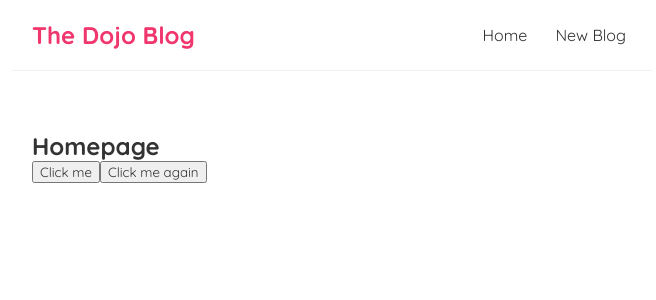
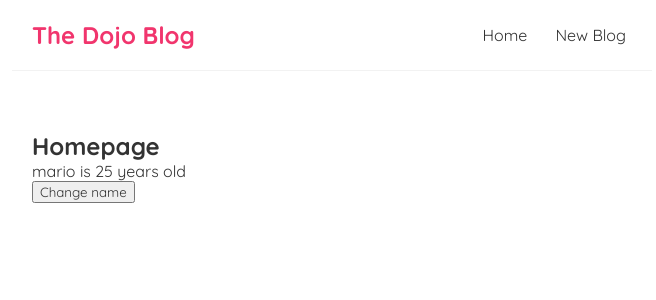
Before and after one commit to MaGo0506/dojo-blogs, a React (Create React App) app: page / in a window 1280 px wide. Shown: the top 300 px of the page, without its empty margins (308-964 px from the left). Built offline with nearby package versions, Linux system fonts and the light colour scheme.

Commit message:
Using State (useState hook)

```diff
--- a/src/components/Home.js
+++ b/src/components/Home.js
@@ -1,18 +1,19 @@
+import {useState} from "react";
 
 export const Home = () => {
-    const handleClick = (event) => {
-        console.log('hello, ninjas', event.target)
-    }
+    const [name, setName] = useState('mario'),
+        [age, setAge] = useState(25)
 
-    const handleClickAgain = (name, e) => {
-        console.log('hello ' + name + ' ' + e.target)
+    const handleClick = () => {
+        name === 'mario' ? setName('ryu') : setName('mario');
+        age === 25 ? setAge(20) : setAge(25);
     }
 
     return (
         <div>
             <h2>Homepage</h2>
-            <button onClick={handleClick}>Click me</button>
-            <button onClick={(e) => handleClickAgain('mario', e)}>Click me again</button>
+            <p>{ name } is { age } years old</p>
+            <button onClick={handleClick}>Change name</button>
         </div>
     );
 };
```
